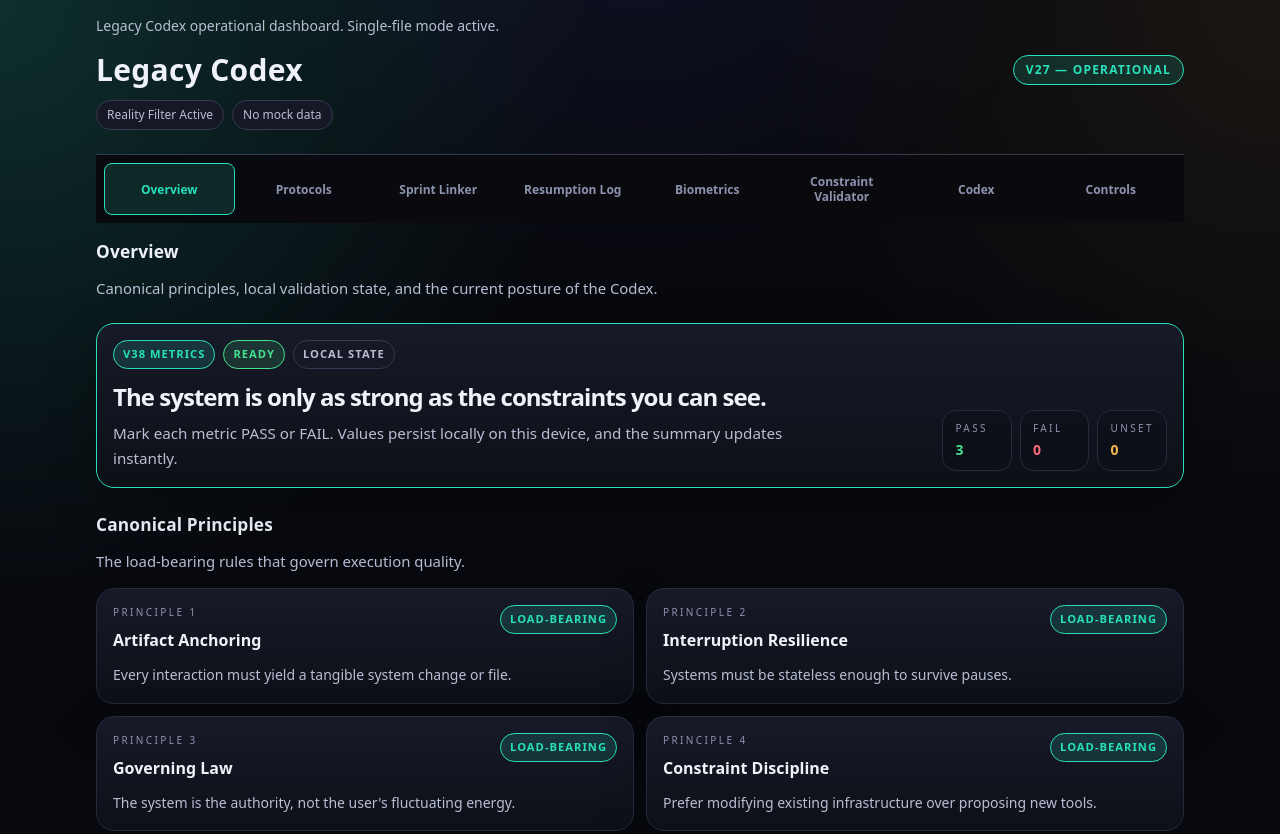
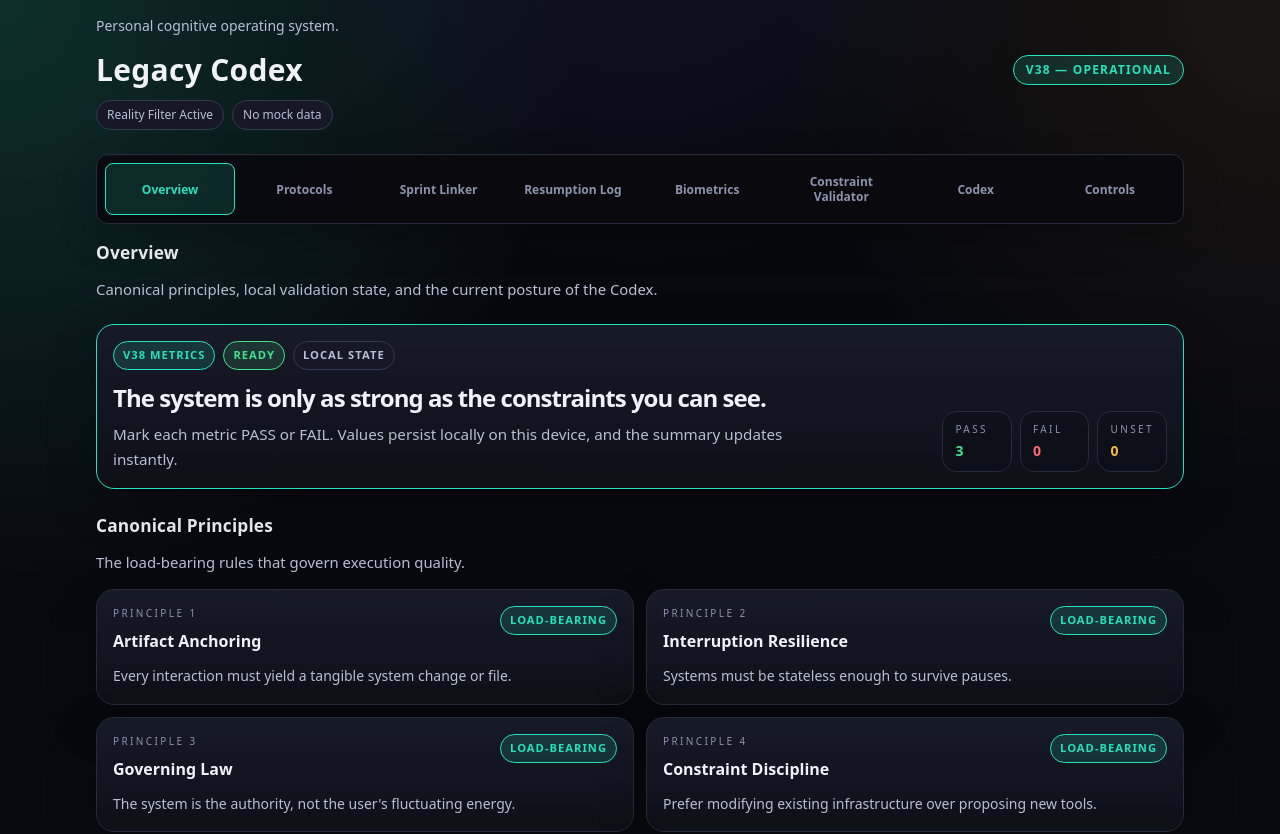
Before and after one commit to edwardemoryphotography/legacy-codex, a Next.js app: page / in a window 1280 px wide. Shown: the top 834 px of the page. Built offline with nearby package versions, Linux system fonts and the light colour scheme; no server answers.

Commit message:
feat: polish Legacy Codex responsive shell

```diff
--- a/src/app/globals.css
+++ b/src/app/globals.css
@@ -72,6 +72,102 @@ body::before {
   opacity: 0.28;
 }
 
+.codex-shell {
+  width: min(1120px, 100%);
+  margin: 0 auto;
+  padding: 16px;
+  padding-bottom: calc(98px + var(--safe-bottom));
+}
+
+.codex-tablist {
+  position: fixed;
+  z-index: 50;
+  right: 0;
+  bottom: 0;
+  left: 0;
+  display: grid;
+  grid-auto-columns: minmax(96px, 1fr);
+  grid-auto-flow: column;
+  gap: 4px;
+  overflow-x: auto;
+  overscroll-behavior-x: contain;
+  padding: 8px;
+  padding-bottom: calc(8px + var(--safe-bottom));
+  border-top: 1px solid var(--line-strong);
+  background: rgba(10, 10, 15, 0.96);
+  box-shadow: 0 -14px 36px rgba(0, 0, 0, 0.28);
+  backdrop-filter: blur(14px);
+  -webkit-backdrop-filter: blur(14px);
+  scrollbar-width: none;
+  scroll-snap-type: x proximity;
+  -webkit-overflow-scrolling: touch;
+}
+
+.codex-tablist::-webkit-scrollbar {
+  display: none;
+}
+
+.codex-tab {
+  min-width: 96px;
+  min-height: 52px;
+  padding: 8px 10px;
+  border-radius: var(--radius-sm);
+  cursor: pointer;
+  scroll-snap-align: center;
+  color: var(--text-dim);
+  font-size: 0.75rem;
+  font-weight: 650;
+  line-height: 1.25;
+  text-wrap: balance;
+  transition:
+    transform 150ms ease,
+    border-color 150ms ease,
+    background 150ms ease,
+    color 150ms ease;
+}
+
+.interactive-control {
+  -webkit-tap-highlight-color: transparent;
+}
+
+@media (hover: hover) {
+  .interactive-control:not(:disabled):hover {
+    filter: brightness(1.08);
+    transform: translateY(-1px);
+  }
+}
+
+.interactive-control:not(:disabled):active {
+  transform: translateY(0);
+}
+
+@media (min-width: 1024px) {
+  .codex-shell {
+    padding-bottom: 28px;
+  }
+
+  .codex-tablist {
+    position: sticky;
+    top: 0;
+    grid-auto-columns: auto;
+    grid-auto-flow: row;
+    grid-template-columns: repeat(8, minmax(0, 1fr));
+    margin-bottom: 16px;
+    overflow: visible;
+    padding: 8px;
+    border: 1px solid var(--line);
+    border-radius: var(--radius);
+    box-shadow:
+      0 16px 36px rgba(0, 0, 0, 0.22),
+      inset 0 1px rgba(255, 255, 255, 0.025);
+    scroll-snap-type: none;
+  }
+
+  .codex-tab {
+    min-width: 0;
+  }
+}
+
 /* Contain horizontal overflow at the element level rather than hiding it on body */
 pre {
   overflow-x: auto;
@@ -121,6 +217,10 @@ pre {
 @media (prefers-reduced-motion: reduce) {
   .panel-enter {
     animation: none;
+  }
+
+  .interactive-control {
+    transition: none;
   }
 
   html {
--- a/src/components/CodexApp.tsx
+++ b/src/components/CodexApp.tsx
@@ -1,6 +1,6 @@
 'use client'
 
-import { useState } from 'react'
+import { useState, type KeyboardEvent } from 'react'
 import type { TabId } from '@/types'
 import OverviewTab from './tabs/OverviewTab'
 import ProtocolsTab from './tabs/ProtocolsTab'
@@ -30,18 +30,32 @@ const TABS: Tab[] = [
 export default function CodexApp() {
   const [activeTab, setActiveTab] = useState<TabId>('overview')
 
+  const handleTabKeyDown = (event: KeyboardEvent<HTMLButtonElement>, index: number) => {
+    let nextIndex: number | null = null
+
+    if (event.key === 'ArrowRight' || event.key === 'ArrowDown') {
+      nextIndex = (index + 1) % TABS.length
+    } else if (event.key === 'ArrowLeft' || event.key === 'ArrowUp') {
+      nextIndex = (index - 1 + TABS.length) % TABS.length
+    } else if (event.key === 'Home') {
+      nextIndex = 0
+    } else if (event.key === 'End') {
+      nextIndex = TABS.length - 1
+    }
+
+    if (nextIndex === null) return
+
+    event.preventDefault()
+    const nextTab = TABS[nextIndex]
+    setActiveTab(nextTab.id)
+    document.getElementById(`tab-${nextTab.id}`)?.focus()
+  }
+
   return (
-    <div
-      style={{
-        width: 'min(1120px, 100%)',
-        margin: '0 auto',
-        padding: '16px',
-        paddingBottom: 'calc(98px + var(--safe-bottom))',
-      }}
-    >
+    <div className="codex-shell">
       {/* Desktop label */}
       <p className="hidden lg:block mb-4 text-tx-soft text-sm">
-        Legacy Codex operational dashboard. Single-file mode active.
+        Personal cognitive operating system.
       </p>
 
       {/* Header */}
@@ -57,7 +71,7 @@ export default function CodexApp() {
             color: 'var(--teal)',
           }}
         >
-          v27 — OPERATIONAL
+          v38 — OPERATIONAL
         </span>
       </div>
 
@@ -80,31 +94,23 @@ export default function CodexApp() {
 
       {/* Tab bar */}
       <nav
-        className="fixed lg:sticky bottom-0 lg:top-0 left-0 right-0 z-50 grid gap-1 mb-4"
-        style={{
-          gridTemplateColumns: `repeat(${TABS.length}, minmax(0, 1fr))`,
-          background: 'rgba(10, 10, 15, 0.96)',
-          backdropFilter: 'blur(8px)',
-          WebkitBackdropFilter: 'blur(8px)',
-          borderTop: '1px solid var(--line-strong)',
-          padding: '8px',
-          paddingBottom: 'calc(8px + var(--safe-bottom))',
-        }}
+        className="codex-tablist"
         role="tablist"
         aria-label="Legacy Codex navigation"
       >
-        {TABS.map(tab => (
+        {TABS.map((tab, index) => (
           <button
             key={tab.id}
+            id={`tab-${tab.id}`}
             type="button"
             role="tab"
             aria-selected={activeTab === tab.id}
+            aria-controls={`panel-${tab.id}`}
+            tabIndex={activeTab === tab.id ? 0 : -1}
             onClick={() => setActiveTab(tab.id)}
-            className="rounded-lg text-xs font-semibold leading-tight transition-all duration-150"
+            onKeyDown={event => handleTabKeyDown(event, index)}
+            className="codex-tab interactive-control"
             style={{
-              minHeight: '52px',
-              padding: '8px 6px',
-              cursor: 'pointer',
               border: activeTab === tab.id
                 ? '1px solid var(--teal)'
                 : '1px solid transparent',
@@ -119,7 +125,14 @@ export default function CodexApp() {
 
       {/* Tab panels */}
       <main>
-        <div className="panel-enter" key={activeTab}>
+        <div
+          className="panel-enter"
+          key={activeTab}
+          id={`panel-${activeTab}`}
+          role="tabpanel"
+          aria-labelledby={`tab-${activeTab}`}
+          tabIndex={0}
+        >
           {activeTab === 'overview'             && <OverviewTab />}
           {activeTab === 'protocols'            && <ProtocolsTab />}
           {activeTab === 'sprint-linker'        && <SprintLinkerTab />}
@@ -132,7 +145,7 @@ export default function CodexApp() {
       </main>
 
       <footer className="mt-10 pt-3 text-tx-dim text-xs" style={{ borderTop: '1px solid var(--line)' }}>
-        Legacy Codex v27 | Reality Filter Active | No mock data.
+        Legacy Codex v38 | Reality Filter Active | No mock data.
       </footer>
     </div>
   )
--- a/src/components/tabs/OverviewTab.tsx
+++ b/src/components/tabs/OverviewTab.tsx
@@ -189,12 +189,14 @@ function ToggleBtn({
     <button
       type="button"
       onClick={onClick}
+      className="interactive-control"
       style={{
         border: active ? `1px solid ${colors.active}` : '1px solid var(--line-strong)',
         background: active ? colors.activeBg : 'var(--surface-soft)',
         color: active ? colors.active : 'var(--text-soft)',
         borderRadius: 12,
-        padding: '8px 12px',
+        padding: '10px 12px',
+        minHeight: 44,
         minWidth: 84,
         fontSize: '0.82rem',
         fontWeight: 700,
--- a/src/components/ui.tsx
+++ b/src/components/ui.tsx
@@ -250,6 +250,7 @@ export function ActionBtn({
       type="button"
       onClick={onClick}
       disabled={disabled}
+      className="interactive-control"
       style={{
         ...styles,
         borderRadius: 12,
@@ -309,15 +310,16 @@ export function ActionChip({
       type="button"
       onClick={onClick}
       disabled={disabled}
+      className="interactive-control"
       style={{
         ...styles,
         borderRadius: 999,
         fontWeight: 700,
         cursor: disabled ? 'not-allowed' : 'pointer',
-        minHeight: 34,
-        padding: '7px 11px',
+        minHeight: 44,
+        padding: '9px 12px',
         opacity: disabled ? 0.5 : 1,
-        fontSize: '0.78rem',
+        fontSize: '0.8rem',
         letterSpacing: '0.02em',
         transition: 'transform 150ms ease, border-color 150ms ease, background 150ms ease, color 150ms ease, opacity 150ms ease',
       }}
```
Also changed, not shown: src/components/tabs/ControlsTab.tsx (+17 -12 lines).
